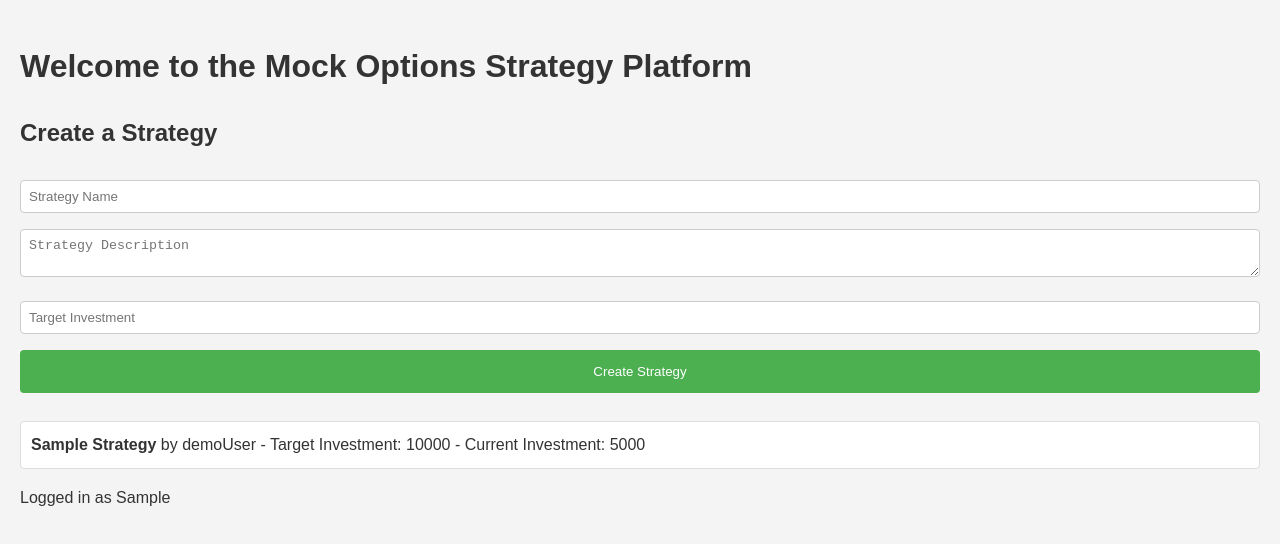
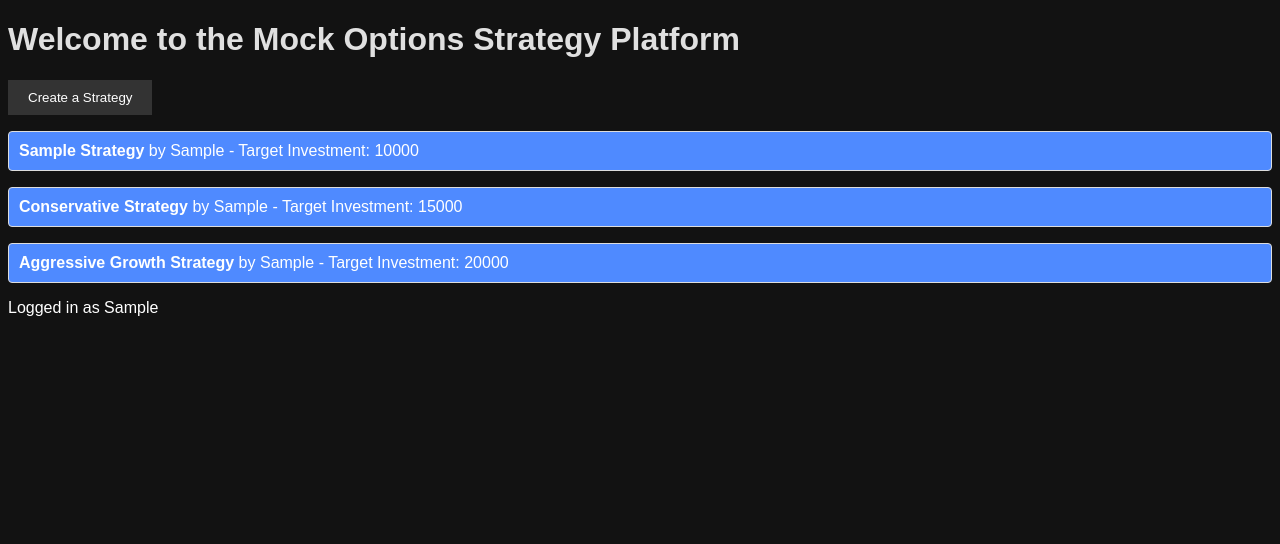
Before and after one commit to creeder9/Options_Strategy, a website: page index.html in a window 1280 px wide. Both pictures are taken after typing "Sample" into the empty fields and a click on the button "Login". Drawn offline with Linux system fonts and the light colour scheme.

Commit message:
Updated strategy details functionality and other improvements

```diff
--- a/app.js
+++ b/app.js
@@ -1,52 +1,63 @@
 document.addEventListener('DOMContentLoaded', () => {
     let currentUser = null;
     const userStrategies = {
-        "demoUser": [{
-            strategyName: "Sample Strategy",
-            strategyDescription: "This is a sample strategy for demonstration purposes.",
-            targetInvestment: 10000,
-            currentInvestment: 5000 // This is a demo value for the current funding status
-        }]
+        "demoUser": [
+            // Pre-defined strategies
+            { strategyName: "Sample Strategy", strategyDescription: "This is a sample strategy for demonstration purposes.", targetInvestment: 10000, currentInvestment: 5000 },
+            { strategyName: "Conservative Strategy", strategyDescription: "A low-risk, long-term growth strategy focused on stability.", targetInvestment: 15000, currentInvestment: 7500 },
+            { strategyName: "Aggressive Growth Strategy", strategyDescription: "High-risk, high-reward strategy aiming for rapid growth.", targetInvestment: 20000, currentInvestment: 10000 }
+        ]
     };
 
+    // DOM elements
     const loginForm = document.getElementById('loginForm');
     const createStrategyForm = document.getElementById('createStrategyForm');
     const strategiesList = document.getElementById('strategiesList');
     const userProfile = document.getElementById('userProfile');
     const strategyDetails = document.getElementById('strategyDetails');
+    const strategySection = document.getElementById('strategySection');
+    const createStrategyContainer = document.getElementById('createStrategyContainer');
 
-    // Handle login
-    loginForm.addEventListener('submit', function (e) {
+    // Event Listeners
+    document.getElementById('toggleCreateStrategyForm').addEventListener('click', () => {
+        createStrategyContainer.style.display = createStrategyContainer.style.display === 'none' ? 'block' : 'none';
+    });
+
+    loginForm.addEventListener('submit', (e) => {
         e.preventDefault();
         currentUser = document.getElementById('username').value;
         document.getElementById('loginSection').style.display = 'none';
-        document.getElementById('strategySection').style.display = 'block';
+        strategySection.style.display = 'block';
+        strategiesList.style.display = 'block';
         userProfile.innerHTML = `<p>Logged in as ${currentUser}</p>`;
         userProfile.style.display = 'block';
-
-        if (!userStrategies[currentUser]) {
-            userStrategies[currentUser] = [];
-        }
-
-        // Show the static strategy for demo
-        showStaticStrategy();
+        showStrategies(currentUser);
     });
 
-    // Handle strategy creation
-    createStrategyForm.addEventListener('submit', function (e) {
+    createStrategyForm.addEventListener('submit', (e) => {
         e.preventDefault();
-
         const strategyName = document.getElementById('strategyName').value;
         const strategyDescription = document.getElementById('strategyDescription').value;
         const targetInvestment = document.getElementById('targetInvestment').value;
-
-        userStrategies[currentUser].push({ strategyName, strategyDescription, targetInvestment });
-        strategiesList.innerHTML += `<p onclick="showStrategyDetails('${strategyName}', '${currentUser}')"><strong>${strategyName}</strong> by ${currentUser} - Target Investment: ${targetInvestment}</p>`;
-
-        createStrategyForm.reset();
+        addStrategy(currentUser, { strategyName, strategyDescription, targetInvestment });
     });
 
-    // Function to show user profile
+    // Helper Functions
+    function showStrategies(username) {
+        strategiesList.innerHTML = '';
+        const strategies = userStrategies[username] || userStrategies["demoUser"];
+        strategies.forEach(strategy => {
+            // Each strategy now has an onclick event to show its details
+            strategiesList.innerHTML += `<p onclick="showStrategyDetails('${strategy.strategyName}', '${username}')"><strong>${strategy.strategyName}</strong> by ${username} - Target Investment: ${strategy.targetInvestment}</p>`;
+        });
+    }
+
+    function addStrategy(username, strategy) {
+        userStrategies[username] = userStrategies[username] || [];
+        userStrategies[username].push(strategy);
+        showStrategies(username);
+    }
+
     window.showUserProfile = function(username) {
         const strategies = userStrategies[username].map(s => `<li>${s.strategyName} - Return: TBD</li>`).join('');
         userProfile.innerHTML = `<h3>${username}'s Strategies</h3><ul>${strategies}</ul>`;
@@ -54,20 +65,23 @@ document.addEventListener('DOMContentLoaded', () => {
         strategyDetails.style.display = 'none';
     };
 
-    // Function to show strategy details
-    window.showStrategyDetails = function(strategyName, username) {
-        const strategy = userStrategies[username].find(s => s.strategyName === strategyName);
-        strategyDetails.innerHTML = `
-            <p><strong>${strategy.strategyName}</strong> by <span onclick="showUserProfile('${username}')">${username}</span> - ${strategy.strategyDescription} - Target Investment: ${strategy.targetInvestment}</p>
-            <img src="chart.png" alt="Strategy Chart"> <!-- Add your chart image here -->
-        `;
-        strategyDetails.style.display = 'block';
+    window.showStrategyDetails = function(strategyName, demoUser) {
+        console.log("showStrategyDetails called for", strategyName, "by", username);
+        const allStrategies = Object.values(userStrategies).flat(); // Flatten all strategies
+        const strategy = allStrategies.find(s => s.strategyName === strategyName);
+
+        if (strategy) {
+            strategyDetails.innerHTML = `
+                <h3>${strategy.strategyName}</h3>
+                <p>Description: ${strategy.strategyDescription}</p>
+                <p>Target Investment: ${strategy.targetInvestment}</p>
+                <p>Current Investment: ${strategy.currentInvestment}</p>
+                <img src="chart.png" alt="Strategy Chart" class="strategy-chart"> <"C:/Users/carso/Fall23/Capstone/Project/chart.png">
+            `;
+            strategyDetails.style.display = 'block';
+        } else {
+            console.error("Strategy not found:", strategyName);
+        }
         userProfile.style.display = 'none';
     };
-
-    // Function to show the static strategy on login
-    function showStaticStrategy() {
-        const demoStrategy = userStrategies["demoUser"][0];
-        strategiesList.innerHTML = `<p onclick="showStrategyDetails('${demoStrategy.strategyName}', 'demoUser')"><strong>${demoStrategy.strategyName}</strong> by demoUser - Target Investment: ${demoStrategy.targetInvestment} - Current Investment: ${demoStrategy.currentInvestment}</p>`;
-    }
 });
--- a/index.html
+++ b/index.html
@@ -16,38 +16,34 @@
         </form>
     </div>
 
-    <!-- Strategy Submission Form -->
+    <!-- Strategy Submission Form and Section (hidden initially) -->
     <div id="strategySection" style="display:none;">
-        <h2>Create a Strategy</h2>
-        <form id="createStrategyForm">
-            <input type="text" id="strategyName" placeholder="Strategy Name" required><br>
-            <textarea id="strategyDescription" placeholder="Strategy Description" required></textarea><br>
-            <input type="number" id="targetInvestment" placeholder="Target Investment" required><br>
-            <button type="submit">Create Strategy</button>
-        </form>
+        <button id="toggleCreateStrategyForm">Create a Strategy</button>
+        <div id="createStrategyContainer" style="display: none;">
+            <form id="createStrategyForm">
+                <input type="text" id="strategyName" placeholder="Strategy Name" required><br>
+                <textarea id="strategyDescription" placeholder="Strategy Description" required></textarea><br>
+                <input type="number" id="targetInvestment" placeholder="Target Investment" required><br>
+                <button type="submit">Create Strategy</button>
+            </form>
+        </div>
     </div>
 
-    <!-- Strategy Listing -->
-    <div id="strategiesList">
+    <!-- Strategy Listing (hidden initially) -->
+    <div id="strategiesList" style="display:none;">
         <h2>Available Strategies</h2>
-        <!-- Strategies will be listed here -->
     </div>
 
-    <!-- User Profile -->
+    <!-- User Profile (hidden initially) -->
     <div id="userProfile" style="display:none;">
         <h2>User Profile</h2>
-        <!-- User profile information will be listed here -->
     </div>
 
-    <!-- Strategy Details -->
+    <!-- Strategy Details (hidden initially) -->
     <div id="strategyDetails" style="display:none;">
         <h2>Strategy Details</h2>
-        <!-- Strategy details will be listed here -->
-        <!-- Placeholder for Chart and Possible Payout -->
-        <img id="strategyChart" src="" alt="Strategy Chart" style="display:none;">
-        <img id="strategyPayout" src="" alt="Possible Payout" style="display:none;">
     </div>
 
-<script src="app.js"></script>
+    <script src="app.js"></script>
 </body>
 </html>
--- a/styles.css
+++ b/styles.css
@@ -1,47 +1,34 @@
 body {
-    font-family: Arial, sans-serif;
-    margin: 0;
-    padding: 20px;
-    background-color: #f4f4f4;
-    color: #333;
-    line-height: 1.6;
+    background-color: #121212; /* Dark background */
+    color: #FFFFFF; /* Light text for readability */
+    font-family: Arial, sans-serif; /* Example font */
 }
 
-h1, h2 {
-    color: #333;
+h1, h2, h3 {
+    color: #E0E0E0; /* Slightly dimmer color for headings */
 }
 
-form {
-    margin-bottom: 20px;
-}
-
-input[type=text], input[type=number], textarea {
-    width: 100%;
-    padding: 8px;
-    margin: 8px 0;
-    display: inline-block;
-    border: 1px solid #ccc;
-    border-radius: 4px;
-    box-sizing: border-box;
+input[type="text"], textarea, input[type="number"] {
+    background-color: #1E1E1E; /* Darker background for input fields */
+    color: #FFFFFF; /* Light text */
+    border: 1px solid #333333; /* Subtle borders for input fields */
+    padding: 5px; /* Padding for input fields */
 }
 
 button {
-    width: 100%;
-    background-color: #4CAF50;
-    color: white;
-    padding: 14px 20px;
-    margin: 8px 0;
+    background-color: #333333; /* Dark background for buttons */
+    color: #FFFFFF; /* Light text for buttons */
     border: none;
-    border-radius: 4px;
+    padding: 10px 20px;
     cursor: pointer;
 }
 
 button:hover {
-    background-color: #45a049;
+    background-color: #444444; /* Slightly lighter on hover */
 }
 
 #strategiesList p {
-    background-color: #fff;
+    background-color: #4F8AFF;
     padding: 10px;
     border: 1px solid #ddd;
     border-radius: 4px;
@@ -50,7 +37,7 @@ button:hover {
 }
 
 #strategiesList p:hover {
-    background-color: #f9f9f9;
+    background-color: #121212;
 }
 
 
@@ -58,11 +45,9 @@ button:hover {
     margin-top: 20px;
 }
 
-#strategyChart, #strategyPayout {
-    width: 100%;
-    max-width: 600px;
+.strategy-chart {
+    max-width: 100%;
     height: auto;
-    margin-top: 20px;
 }
 
 #investmentProgress {
@@ -74,3 +59,20 @@ button:hover {
     height: 20px;
     background-color: #4CAF50;
 }
+
+#toggleCreateStrategyForm {
+    background-color: #333333; /* Dark background for the button */
+    color: #FFFFFF; /* Light text for the button */
+    padding: 10px 20px;
+    border: none;
+    cursor: pointer;
+}
+
+#toggleCreateStrategyForm:hover {
+    background-color: #444444; /* Slightly lighter on hover */
+}
+
+#createStrategyContainer {
+    margin-top: 10px;
+    /* Add any other necessary styling */
+}
```
